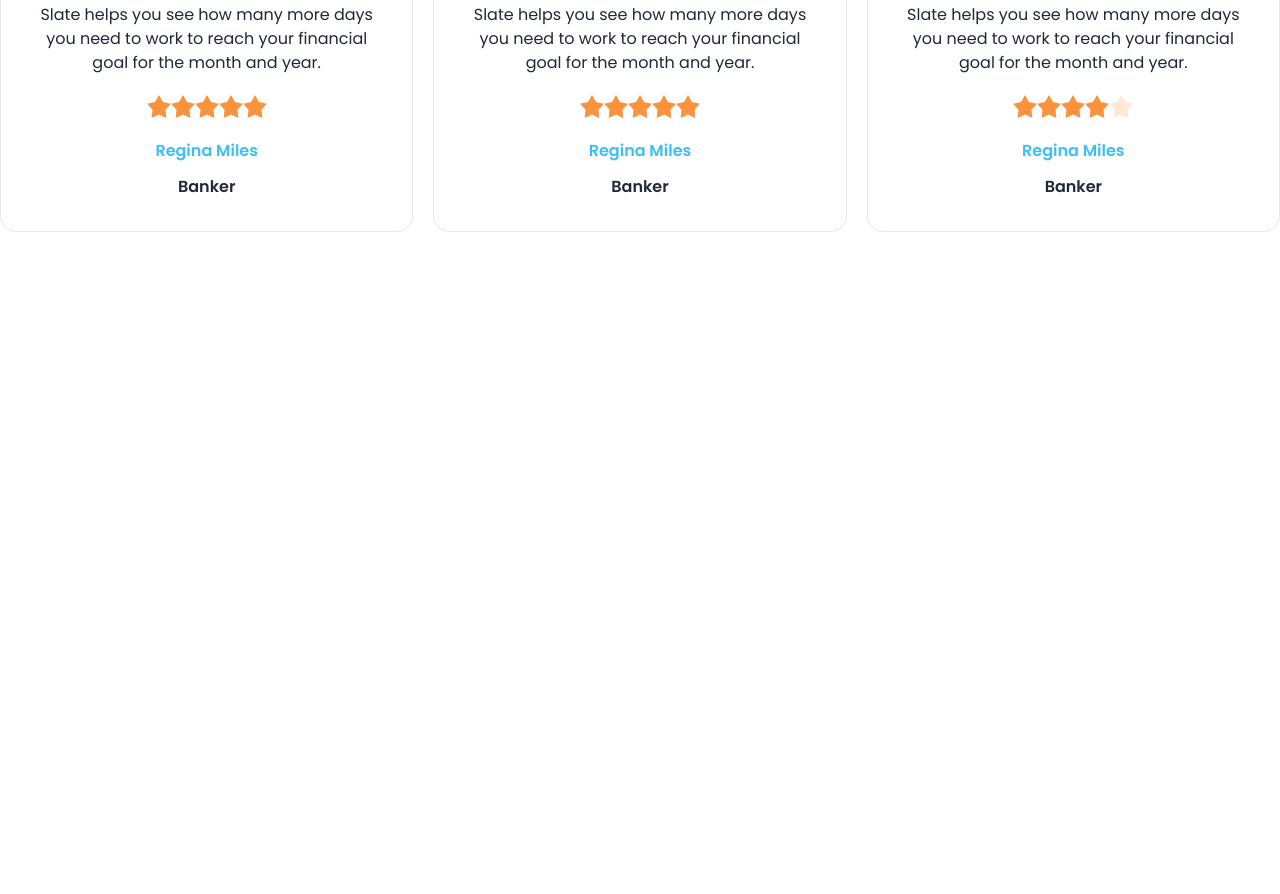
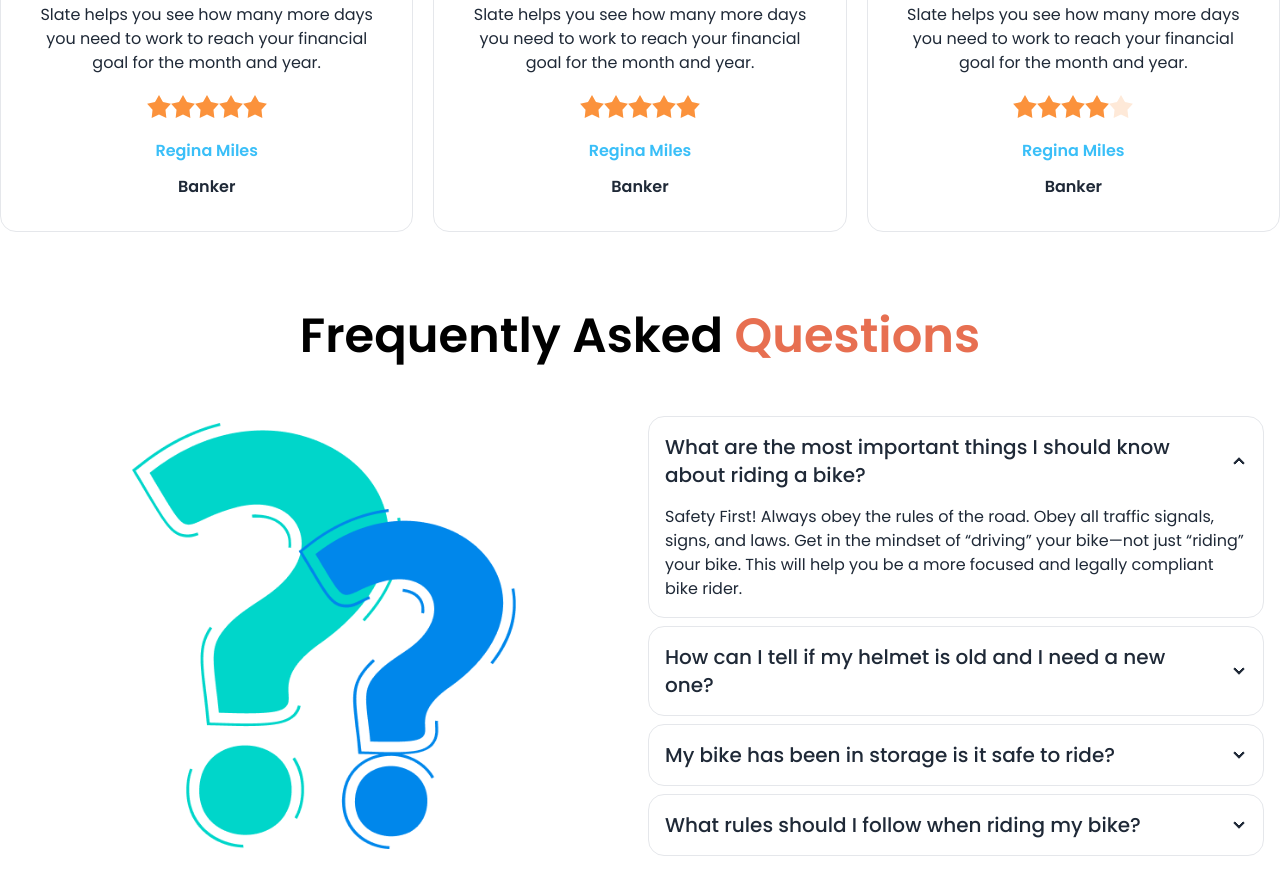
Before and after one commit to alimran-dev/biker-zone-with-daisyui, a plain HTML site: page index.html in a window 1280 px wide. Shown: the part 2440-3334 px from the top of the page. Before the commit the page ends 2752 px from the top, so only its background shows below. Drawn offline with nearby package versions, Linux system fonts and the light colour scheme.

Commit message:
faq section added

```diff
--- a/index.html
+++ b/index.html
@@ -477,6 +477,88 @@
           </div>
         </div>
       </section>
+      <!-- faq section starts here  -->
+      <section>
+        <h2 class="text-5xl font-semibold text-black text-center">
+          Frequently Asked <span class="text-bg-primary">Questions</span>
+        </h2>
+        <div>
+          <div class="hero my-10">
+            <div class="hero-content flex-col lg:flex-row">
+              <div class="flex-1">
+                <img
+                  src="./assets/images/others/faq.png"
+                  class="max-w-sm rounded-lg mx-auto"
+                />
+              </div>
+
+              <div class="flex-1 space-y-2">
+                <div class="collapse collapse-arrow border">
+                  <input type="radio" name="my-accordion-2" checked="checked" />
+                  <div class="collapse-title text-xl font-medium">
+                    What are the most important things I should know about
+                    riding a bike?
+                  </div>
+                  <div class="collapse-content">
+                    <p>
+                      Safety First! Always obey the rules of the road. Obey all
+                      traffic signals, signs, and laws. Get in the mindset of
+                      “driving” your bike—not just “riding” your bike. This will
+                      help you be a more focused and legally compliant bike
+                      rider.
+                    </p>
+                  </div>
+                </div>
+                <div class="collapse collapse-arrow border">
+                  <input type="radio" name="my-accordion-2" />
+                  <div class="collapse-title text-xl font-medium">
+                    How can I tell if my helmet is old and I need a new one?
+                  </div>
+                  <div class="collapse-content">
+                    <p>
+                      Safety First! Always obey the rules of the road. Obey all
+                      traffic signals, signs, and laws. Get in the mindset of
+                      “driving” your bike—not just “riding” your bike. This will
+                      help you be a more focused and legally compliant bike
+                      rider.
+                    </p>
+                  </div>
+                </div>
+                <div class="collapse collapse-arrow border">
+                  <input type="radio" name="my-accordion-2" />
+                  <div class="collapse-title text-xl font-medium">
+                    My bike has been in storage is it safe to ride?
+                  </div>
+                  <div class="collapse-content">
+                    <p>
+                      Safety First! Always obey the rules of the road. Obey all
+                      traffic signals, signs, and laws. Get in the mindset of
+                      “driving” your bike—not just “riding” your bike. This will
+                      help you be a more focused and legally compliant bike
+                      rider.
+                    </p>
+                  </div>
+                </div>
+                <div class="collapse collapse-arrow border">
+                  <input type="radio" name="my-accordion-2" />
+                  <div class="collapse-title text-xl font-medium">
+                    What rules should I follow when riding my bike?
+                  </div>
+                  <div class="collapse-content">
+                    <p>
+                      Safety First! Always obey the rules of the road. Obey all
+                      traffic signals, signs, and laws. Get in the mindset of
+                      “driving” your bike—not just “riding” your bike. This will
+                      help you be a more focused and legally compliant bike
+                      rider.
+                    </p>
+                  </div>
+                </div>
+              </div>
+            </div>
+          </div>
+        </div>
+      </section>
     </main>
     <!-- footer starts here  -->
     <footer></footer>
```
